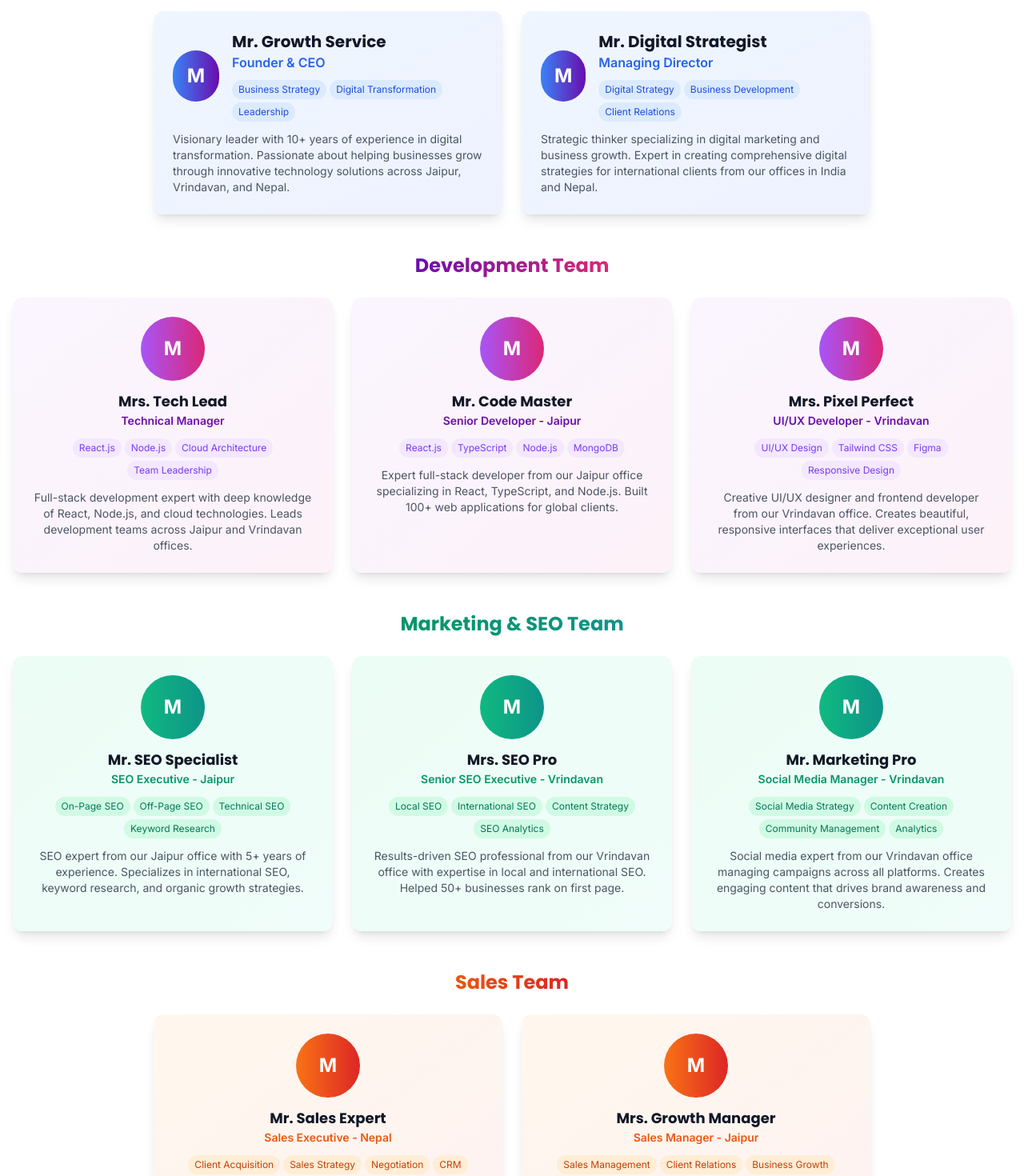
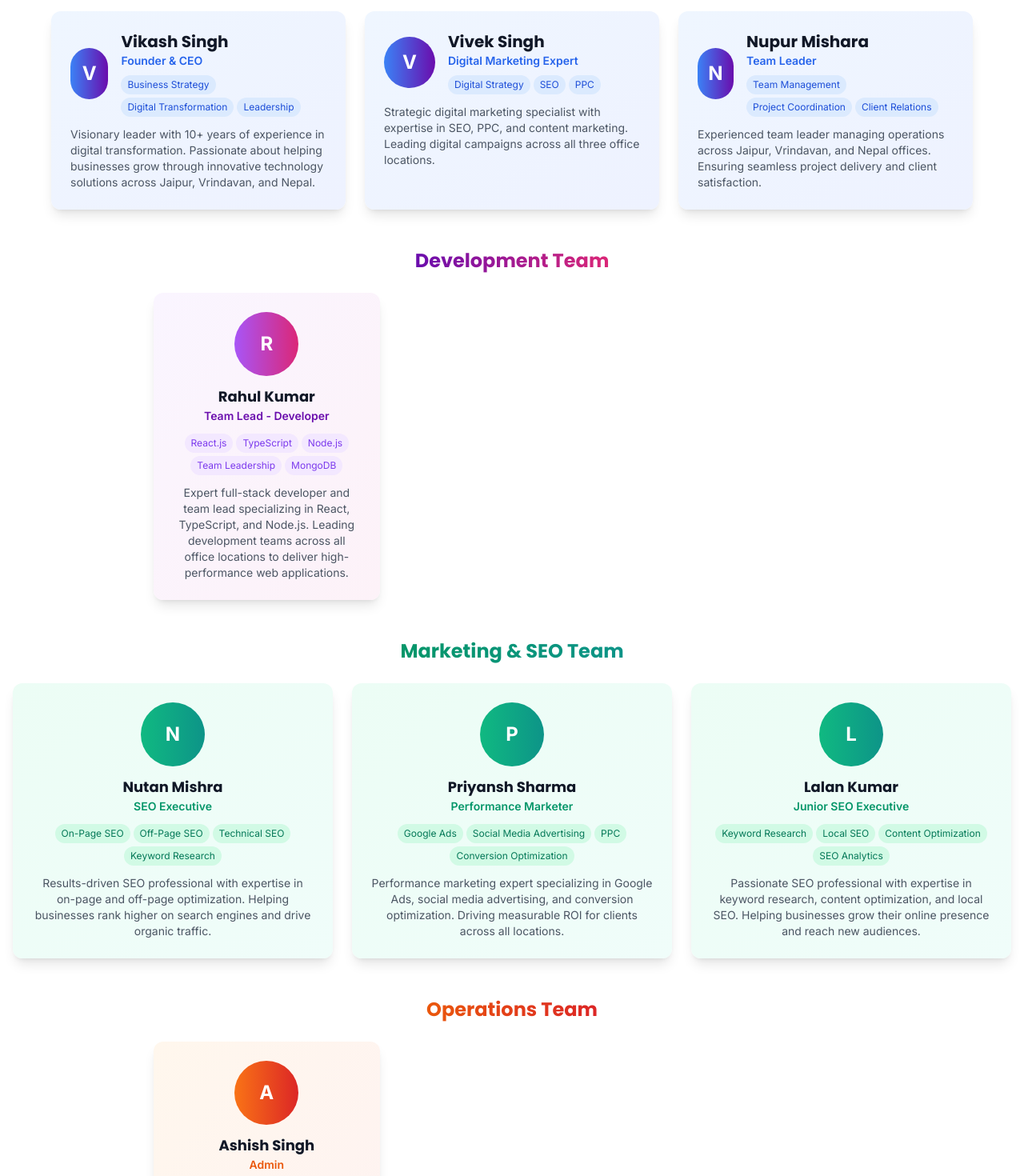
Before and after one commit to vsvivek2006/grothservicemain, a React (Vite) app: page /about in a window 1280 px wide. Shown: the part 3420-4890 px from the top of the page at 80% size. Built offline with nearby package versions, Linux system fonts and the light colour scheme; a web font is replaced by a local one.

Commit message:
Revise team members and update section layouts
Updated team members' details and roles, including leadership and operations teams. Enhanced the layout for better display of team sections.

```diff
--- a/src/pages/About.tsx
+++ b/src/pages/About.tsx
@@ -194,11 +194,14 @@ const About: React.FC = () => {
     }
   ];
 
-  // Team Members
+  // ============================================================
+  // UPDATED TEAM MEMBERS - Complete List
+  // ============================================================
   const teamMembers: TeamMember[] = [
+    // === LEADERSHIP TEAM ===
     {
       id: 1,
-      name: "Mr. Growth Service",
+      name: "Vikash Singh",
       role: "Founder & CEO",
       department: "Leadership",
       image: "/images/ceo.jpg",
@@ -211,108 +214,90 @@ const About: React.FC = () => {
     },
     {
       id: 2,
-      name: "Mr. Digital Strategist",
-      role: "Managing Director",
+      name: "Vivek Singh",
+      role: "Digital Marketing Expert",
       department: "Leadership",
-      image: "/images/md.jpg",
-      bio: "Strategic thinker specializing in digital marketing and business growth. Expert in creating comprehensive digital strategies for international clients from our offices in India and Nepal.",
-      expertise: ["Digital Strategy", "Business Development", "Client Relations", "Team Management"],
+      image: "/images/digital-marketing-expert.jpg",
+      bio: "Strategic digital marketing specialist with expertise in SEO, PPC, and content marketing. Leading digital campaigns across all three office locations.",
+      expertise: ["Digital Strategy", "SEO", "PPC", "Content Marketing"],
       socialLinks: {
         linkedin: "#"
       }
     },
     {
       id: 3,
-      name: "Mrs. Tech Lead",
-      role: "Technical Manager",
-      department: "Development",
-      image: "/images/tech-lead.jpg",
-      bio: "Full-stack development expert with deep knowledge of React, Node.js, and cloud technologies. Leads development teams across Jaipur and Vrindavan offices.",
-      expertise: ["React.js", "Node.js", "Cloud Architecture", "Team Leadership"],
+      name: "Nupur Mishara",
+      role: "Team Leader",
+      department: "Leadership",
+      image: "/images/team-leader.jpg",
+      bio: "Experienced team leader managing operations across Jaipur, Vrindavan, and Nepal offices. Ensuring seamless project delivery and client satisfaction.",
+      expertise: ["Team Management", "Project Coordination", "Client Relations", "Operations"],
       socialLinks: {
         linkedin: "#"
       }
     },
+
+    // === DEVELOPMENT TEAM ===
     {
       id: 4,
-      name: "Mr. Code Master",
-      role: "Senior Developer - Jaipur",
+      name: "Rahul Kumar",
+      role: "Team Lead - Developer",
       department: "Development",
-      image: "/images/developer.jpg",
-      bio: "Expert full-stack developer from our Jaipur office specializing in React, TypeScript, and Node.js. Built 100+ web applications for global clients.",
-      expertise: ["React.js", "TypeScript", "Node.js", "MongoDB"],
+      image: "/images/developer-lead.jpg",
+      bio: "Expert full-stack developer and team lead specializing in React, TypeScript, and Node.js. Leading development teams across all office locations to deliver high-performance web applications.",
+      expertise: ["React.js", "TypeScript", "Node.js", "Team Leadership", "MongoDB"],
       socialLinks: {
         linkedin: "#"
       }
     },
+
+    // === MARKETING & SEO TEAM ===
     {
       id: 5,
-      name: "Mrs. Pixel Perfect",
-      role: "UI/UX Developer - Vrindavan",
-      department: "Development",
-      image: "/images/ui-ux.jpg",
-      bio: "Creative UI/UX designer and frontend developer from our Vrindavan office. Creates beautiful, responsive interfaces that deliver exceptional user experiences.",
-      expertise: ["UI/UX Design", "Tailwind CSS", "Figma", "Responsive Design"],
+      name: "Nutan Mishra",
+      role: "SEO Executive",
+      department: "Marketing",
+      image: "/images/seo-executive.jpg",
+      bio: "Results-driven SEO professional with expertise in on-page and off-page optimization. Helping businesses rank higher on search engines and drive organic traffic.",
+      expertise: ["On-Page SEO", "Off-Page SEO", "Technical SEO", "Keyword Research"],
       socialLinks: {
         linkedin: "#"
       }
     },
     {
       id: 6,
-      name: "Mr. SEO Specialist",
-      role: "SEO Executive - Jaipur",
+      name: "Priyansh Sharma",
+      role: "Performance Marketer",
       department: "Marketing",
-      image: "/images/seo-specialist.jpg",
-      bio: "SEO expert from our Jaipur office with 5+ years of experience. Specializes in international SEO, keyword research, and organic growth strategies.",
-      expertise: ["On-Page SEO", "Off-Page SEO", "Technical SEO", "Keyword Research"],
+      image: "/images/performance-marketer.jpg",
+      bio: "Performance marketing expert specializing in Google Ads, social media advertising, and conversion optimization. Driving measurable ROI for clients across all locations.",
+      expertise: ["Google Ads", "Social Media Advertising", "PPC", "Conversion Optimization"],
       socialLinks: {
         linkedin: "#"
       }
     },
     {
       id: 7,
-      name: "Mrs. SEO Pro",
-      role: "Senior SEO Executive - Vrindavan",
+      name: "Lalan Kumar",
+      role: "Junior SEO Executive",
       department: "Marketing",
-      image: "/images/seo-pro.jpg",
-      bio: "Results-driven SEO professional from our Vrindavan office with expertise in local and international SEO. Helped 50+ businesses rank on first page.",
-      expertise: ["Local SEO", "International SEO", "Content Strategy", "SEO Analytics"],
+      image: "/images/junior-seo.jpg",
+      bio: "Passionate SEO professional with expertise in keyword research, content optimization, and local SEO. Helping businesses grow their online presence and reach new audiences.",
+      expertise: ["Keyword Research", "Local SEO", "Content Optimization", "SEO Analytics"],
       socialLinks: {
         linkedin: "#"
       }
     },
+
+    // === OPERATIONS TEAM ===
     {
       id: 8,
-      name: "Mr. Sales Expert",
-      role: "Sales Executive - Nepal",
-      department: "Sales",
-      image: "/images/sales-executive.jpg",
-      bio: "Dynamic sales professional from our Nepal office with expertise in digital services. Helps clients find the right solutions for their business needs.",
-      expertise: ["Client Acquisition", "Sales Strategy", "Negotiation", "CRM"],
-      socialLinks: {
-        linkedin: "#"
-      }
-    },
-    {
-      id: 9,
-      name: "Mrs. Growth Manager",
-      role: "Sales Manager - Jaipur",
-      department: "Sales",
-      image: "/images/sales-manager.jpg",
-      bio: "Experienced sales leader from our Jaipur office with a track record of driving revenue growth. Specializes in digital services sales and client retention.",
-      expertise: ["Sales Management", "Client Relations", "Business Growth", "Strategy"],
-      socialLinks: {
-        linkedin: "#"
-      }
-    },
-    {
-      id: 10,
-      name: "Mr. Marketing Pro",
-      role: "Social Media Manager - Vrindavan",
-      department: "Marketing",
-      image: "/images/social-media-manager.jpg",
-      bio: "Social media expert from our Vrindavan office managing campaigns across all platforms. Creates engaging content that drives brand awareness and conversions.",
-      expertise: ["Social Media Strategy", "Content Creation", "Community Management", "Analytics"],
+      name: "Ashish Singh",
+      role: "Admin",
+      department: "Operations",
+      image: "/images/admin.jpg",
+      bio: "Dedicated administrative professional managing office operations across all locations. Ensuring smooth day-to-day functioning, client support, and operational excellence.",
+      expertise: ["Office Administration", "Client Support", "Operations", "Coordination"],
       socialLinks: {
         linkedin: "#"
       }
@@ -910,7 +895,9 @@ const About: React.FC = () => {
         </div>
       </section>
 
-      {/* === TEAM SECTION === */}
+      {/* ============================================================
+          UPDATED TEAM SECTION - Complete Team Display
+          ============================================================ */}
       <section className="py-16 md:py-24 bg-white">
         <div className="max-w-7xl mx-auto px-4">
           <div className="text-center mb-12">
@@ -925,9 +912,9 @@ const About: React.FC = () => {
           {/* Leadership Team */}
           <div className="mb-12">
             <h3 className="text-2xl font-bold text-gray-900 mb-6 text-center">
-              <span className="bg-gradient-to-r from-blue-600 to-purple-600 text-transparent bg-clip-text">Leadership</span>
+              <span className="bg-gradient-to-r from-blue-600 to-purple-600 text-transparent bg-clip-text">Leadership Team</span>
             </h3>
-            <div className="grid grid-cols-1 md:grid-cols-2 gap-6 max-w-4xl mx-auto">
+            <div className="grid grid-cols-1 md:grid-cols-2 lg:grid-cols-3 gap-6 max-w-6xl mx-auto">
               {teamMembers.filter(m => m.department === "Leadership").map((member) => (
                 <div key={member.id} className="bg-gradient-to-br from-blue-50 to-indigo-50 p-6 rounded-xl shadow-lg hover:shadow-xl transition-all duration-300 hover:scale-105">
                   <div className="flex items-center space-x-4">
@@ -936,7 +923,7 @@ const About: React.FC = () => {
                     </div>
                     <div>
                       <h4 className="text-xl font-bold text-gray-900">{member.name}</h4>
-                      <p className="text-blue-600 font-semibold">{member.role}</p>
+                      <p className="text-blue-600 font-semibold text-sm">{member.role}</p>
                       <div className="flex flex-wrap gap-1 mt-2">
                         {member.expertise.slice(0, 3).map((skill, idx) => (
                           <span key={idx} className="bg-blue-100 text-blue-700 text-xs px-2 py-1 rounded-full">{skill}</span>
@@ -955,7 +942,7 @@ const About: React.FC = () => {
             <h3 className="text-2xl font-bold text-gray-900 mb-6 text-center">
               <span className="bg-gradient-to-r from-purple-600 to-pink-600 text-transparent bg-clip-text">Development Team</span>
             </h3>
-            <div className="grid grid-cols-1 md:grid-cols-3 gap-6">
+            <div className="grid grid-cols-1 md:grid-cols-2 lg:grid-cols-3 gap-6 max-w-4xl mx-auto">
               {teamMembers.filter(m => m.department === "Development").map((member) => (
                 <div key={member.id} className="bg-gradient-to-br from-purple-50 to-pink-50 p-6 rounded-xl shadow-lg hover:shadow-xl transition-all duration-300 hover:scale-105">
                   <div className="text-center">
@@ -976,12 +963,12 @@ const About: React.FC = () => {
             </div>
           </div>
 
-          {/* Marketing Team */}
+          {/* Marketing & SEO Team */}
           <div className="mb-12">
             <h3 className="text-2xl font-bold text-gray-900 mb-6 text-center">
               <span className="bg-gradient-to-r from-green-600 to-teal-600 text-transparent bg-clip-text">Marketing & SEO Team</span>
             </h3>
-            <div className="grid grid-cols-1 md:grid-cols-3 gap-6">
+            <div className="grid grid-cols-1 sm:grid-cols-2 lg:grid-cols-3 gap-6">
               {teamMembers.filter(m => m.department === "Marketing").map((member) => (
                 <div key={member.id} className="bg-gradient-to-br from-green-50 to-teal-50 p-6 rounded-xl shadow-lg hover:shadow-xl transition-all duration-300 hover:scale-105">
                   <div className="text-center">
@@ -1002,13 +989,13 @@ const About: React.FC = () => {
             </div>
           </div>
 
-          {/* Sales Team */}
+          {/* Operations Team */}
           <div>
             <h3 className="text-2xl font-bold text-gray-900 mb-6 text-center">
-              <span className="bg-gradient-to-r from-orange-600 to-red-600 text-transparent bg-clip-text">Sales Team</span>
+              <span className="bg-gradient-to-r from-orange-600 to-red-600 text-transparent bg-clip-text">Operations Team</span>
             </h3>
-            <div className="grid grid-cols-1 md:grid-cols-2 gap-6 max-w-4xl mx-auto">
-              {teamMembers.filter(m => m.department === "Sales").map((member) => (
+            <div className="grid grid-cols-1 md:grid-cols-2 lg:grid-cols-3 gap-6 max-w-4xl mx-auto">
+              {teamMembers.filter(m => m.department === "Operations").map((member) => (
                 <div key={member.id} className="bg-gradient-to-br from-orange-50 to-red-50 p-6 rounded-xl shadow-lg hover:shadow-xl transition-all duration-300 hover:scale-105">
                   <div className="text-center">
                     <div className="w-20 h-20 rounded-full bg-gradient-to-r from-orange-500 to-red-600 flex items-center justify-center text-white text-2xl font-bold mx-auto mb-3">
```
